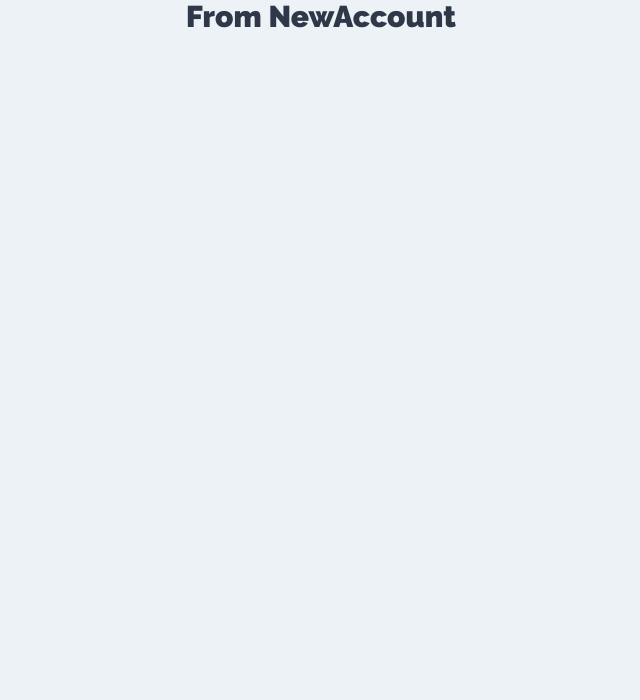
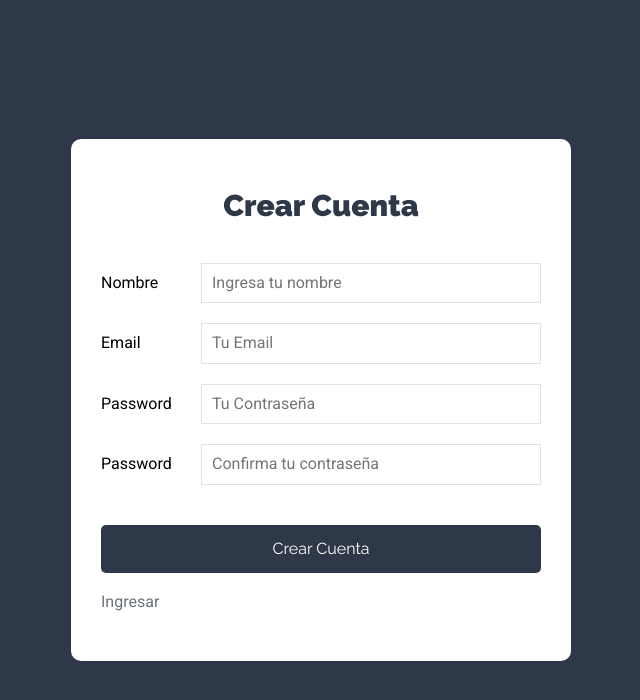
Before and after one commit to e-burgos/mern-tasks-react, a React (Create React App) app: page /new-account in a window 1280 px wide. Shown: the top 700 px of the page, without its empty margins (319-959 px from the left). Built offline with nearby package versions, Linux system fonts and the light colour scheme.

Commit message:
NewAccount component created

```diff
--- a/src/components/auth/NewAccount.js
+++ b/src/components/auth/NewAccount.js
@@ -1,8 +1,108 @@
-import React from 'react';
+import React, { useState } from 'react';
+import { Link } from 'react-router-dom';
 
 const NewAccount = () => {
+
+    // State para iniciar sesion
+    const [user, setUser] = useState({
+        userName: '',
+        email: '',
+        password: '',
+        confirmPassword: ''
+    });
+
+    // Extraer de usuario
+    const {email, password, userName, confirmPassword } = user;
+
+    // Detectar cuando el usuario esta escribiendo
+    const onchange = e => {
+        setUser({
+            ...user,
+            [e.target.name]: e.target.value
+        })
+    }
+
+    // Cuando el usuario desea iniciar sesion
+    const onSubmit = e => {
+        e.preventDefault();
+
+        // Validar campos vacios
+
+
+        // Validar qu el password tenga un minimo de 6 caracteres
+
+
+        // Validad que ambos passwords sean iguales
+
+
+        // Pasarlos al action
+
+    }
+
     return (
-        <h1>From NewAccount</h1>
+        <div className="form-usuario">
+            <div className="contenedor-form sombre-dark">
+                <h1>Crear Cuenta</h1>
+                <form
+                    onSubmit={onSubmit}
+                >
+                    <div className="campo-form">
+                        <label htmlFor="userName">Nombre</label>
+                        <input
+                            type="text"
+                            id="userName"
+                            name="userName"
+                            placeholder="Ingresa tu nombre"
+                            value={userName}
+                            onChange={onchange}
+                        />
+                    </div>
+                    <div className="campo-form">
+                        <label htmlFor="email">Email</label>
+                        <input
+                            type="email"
+                            id="email"
+                            name="email"
+                            placeholder="Tu Email"
+                            value={email}
+                            onChange={onchange}
+                        />
+                    </div>
+                    <div className="campo-form">
+                        <label htmlFor="password">Password</label>
+                        <input
+                            type="password"
+                            id="password"
+                            name="password"
+                            placeholder="Tu Contraseña"
+                            value={password}
+                            onChange={onchange}
+                        />
+                    </div>
+                    <div className="campo-form">
+                        <label htmlFor="confirmPassword">Password</label>
+                        <input
+                            type="password"
+                            id="confirmPassword"
+                            name="confirmPassword"
+                            placeholder="Confirma tu contraseña"
+                            value={confirmPassword}
+                            onChange={onchange}
+                        />
+                    </div>
+                    <div className="campo-form">
+                        <input
+                            type="submit"
+                            className="btn btn-primario btn-block"
+                            value="Crear Cuenta"
+                        />
+                    </div>
+                </form>
+                <Link to={'/'} className="enlace-cuenta">
+                    Ingresar
+                </Link>
+            </div>
+        </div>
      );
 }
 
```
